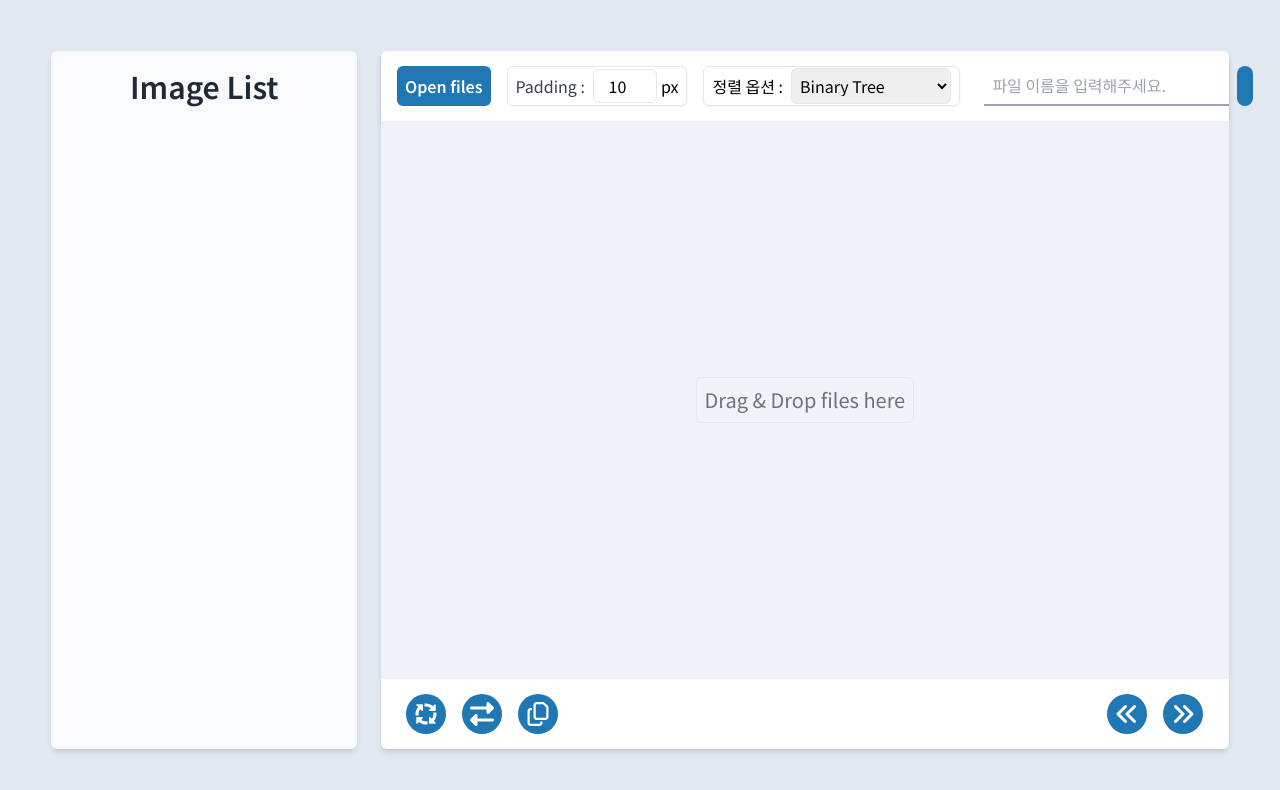
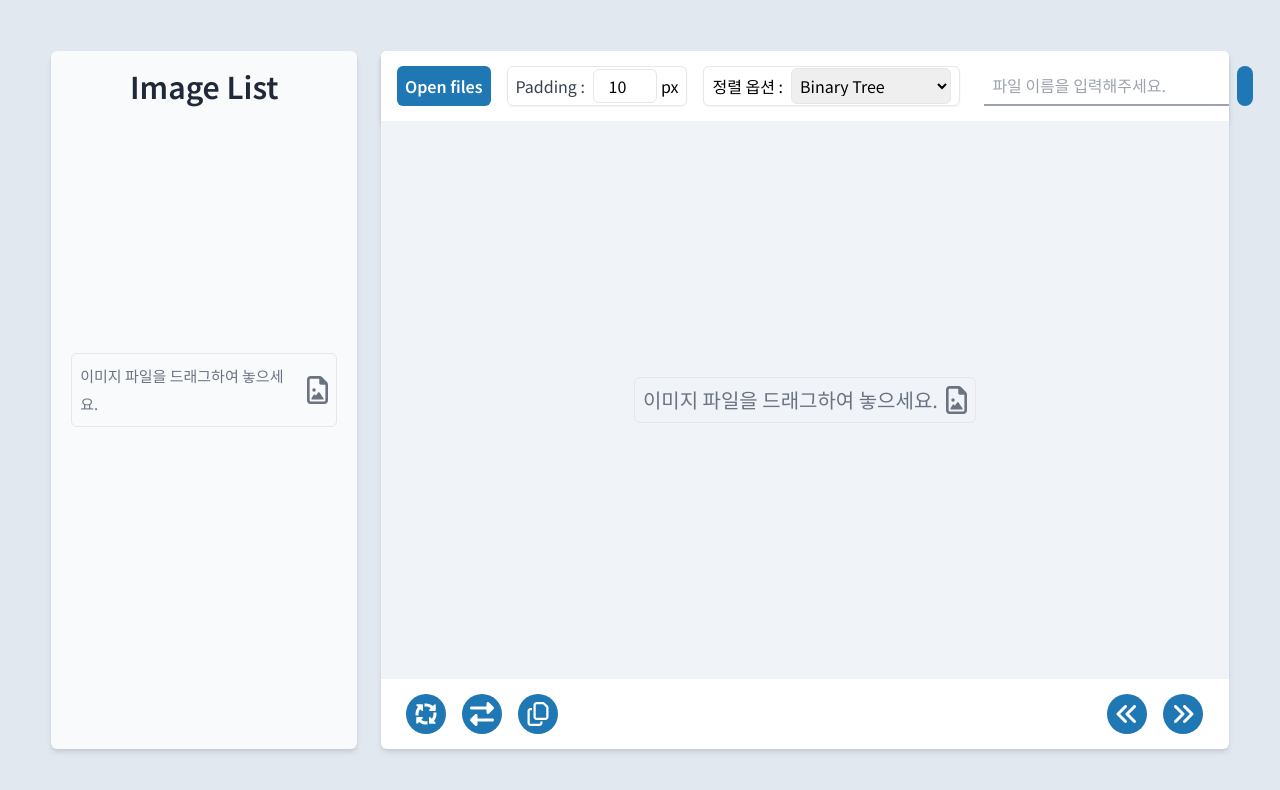
Before and after one commit to seungmin2222/spwriter-client, a React (Vite) app: page / in a window 1280 px wide. Shown: the top 790 px of the page. Built offline with nearby package versions, Linux system fonts and the light colour scheme.

Commit message:
💄 Design: ImageList & SpriteEditor 디자인 수정

```diff
--- a/src/components/Footer.jsx
+++ b/src/components/Footer.jsx
@@ -1,4 +1,5 @@
 import React from 'react';
+
 import rotateIcon from '../assets/images/arrows-spin-solid.svg';
 import inversionIcon from '../assets/images/right-left-solid.svg';
 import cloneIcon from '../assets/images/copy-regular.svg';
--- a/src/components/ImageList.jsx
+++ b/src/components/ImageList.jsx
@@ -2,6 +2,9 @@ import React, { useState, useEffect } from 'react';
 import Modal from './Modal';
 import Toast from './Toast';
 import useFileStore from '../../store';
+import { handleDropFiles } from '../utils/utils';
+
+import fileImageIcon from '../assets/images/file-image-regular.svg';
 
 function ImageList() {
   const [isButtonHovered, setIsButtonHovered] = useState(false);
@@ -9,10 +12,13 @@ function ImageList() {
   const [toast, setToast] = useState(null);
   const [indexToDelete, setIndexToDelete] = useState(null);
   const [isDeleting, setIsDeleting] = useState(false);
+
   const coordinates = useFileStore(state => state.coordinates);
   const setCoordinates = useFileStore(state => state.setCoordinates);
   const selectedFiles = useFileStore(state => state.selectedFiles);
   const setSelectedFiles = useFileStore(state => state.setSelectedFiles);
+  const setFiles = useFileStore(state => state.setFiles);
+  const padding = useFileStore(state => state.padding);
 
   useEffect(() => {
     if (isDeleting && indexToDelete !== null) {
@@ -100,6 +106,16 @@ function ImageList() {
     setSelectedFiles(new Set());
   };
 
+  const handleDrop = event => {
+    event.preventDefault();
+    const droppedFiles = Array.from(event.dataTransfer.files);
+    handleDropFiles(event, setFiles, setCoordinates, coordinates, padding);
+  };
+
+  const handleDragOver = event => {
+    event.preventDefault();
+  };
+
   const renderImageList = (image, index) => {
     const isSelected = selectedFiles.has(image.img);
     const deleteClass =
@@ -163,16 +179,16 @@ function ImageList() {
 
   return (
     <aside
-      className="flex flex-col w-[26%] h-full mr-[2%] bg-[#f9fafb] rounded-md shadow-md"
+      className="flex flex-col w-[26%] h-full mr-[2%] text-gray-700 bg-[#f9fafb] rounded-md shadow-md"
       data-testid="image-list"
+      onDrop={handleDrop}
+      onDragOver={handleDragOver}
     >
       <header className="flex w-full h-[10%] justify-center items-center text-3xl font-semibold text-[#1f2937]">
         Image List
       </header>
       {coordinates.length > 0 && (
-        <div
-          className={`flex w-full h-[5%] items-center mb-3 px-[20px] border-[#e2e8f0] bg-[#f9fafb] transition-opacity duration-500 ${coordinates.length > 0 ? 'animate-fadeIn' : 'animate-fadeOut'}`}
-        >
+        <div className="flex w-full h-[5%] items-center mb-3 px-[20px] border-[#e2e8f0] bg-[#f9fafb] transition-opacity duration-500 animate-fadeIn">
           <div className="flex w-full justify-between">
             <div>
               <button
@@ -197,10 +213,21 @@ function ImageList() {
           </div>
         </div>
       )}
-      <section className="flex flex-col w-full h-[80%] px-[20px] pb-[20px] text-lg font-light space-y-3 overflow-y-auto">
-        {Array.isArray(coordinates)
-          ? coordinates.map((image, index) => renderImageList(image, index))
-          : null}
+      <section
+        className={`flex flex-col w-full h-[80%] px-[20px] pb-[20px] text-lg font-light space-y-3 overflow-y-auto ${
+          coordinates.length > 0 ? '' : 'justify-center'
+        }`}
+      >
+        {coordinates.length > 0 ? (
+          coordinates.map((image, index) => renderImageList(image, index))
+        ) : (
+          <div className="flex w-full justify-center border-[#e2e8f0] bg-[#f9fafb] transition-opacity duration-500">
+            <span className="flex items-center text-[#6b7280] text-[15px] border rounded-md p-2 animate-fadeIn">
+              이미지 파일을 드래그하여 놓으세요.
+              <img src={fileImageIcon} alt="파일 아이콘" className="h-7 ml-2" />
+            </span>
+          </div>
+        )}
       </section>
       {showModal && (
         <Modal
--- a/src/components/Navbar.jsx
+++ b/src/components/Navbar.jsx
@@ -2,6 +2,7 @@ import React, { useState } from 'react';
 import Toast from './Toast';
 import useFileStore from '../../store';
 import { handleFiles, trimImage } from '../utils/utils';
+
 import downloadIcon from '../assets/images/download-solid.svg';
 
 function Navbar() {
--- a/src/components/SpriteEditor.jsx
+++ b/src/components/SpriteEditor.jsx
@@ -1,6 +1,8 @@
 import React, { useEffect, useRef } from 'react';
 import useFileStore from '../../store';
-import { handleFiles } from '../utils/utils';
+import { handleFiles, handleDragOverFiles } from '../utils/utils';
+
+import fileImageIcon from '../assets/images/file-image-regular.svg';
 
 function SpriteEditor() {
   const canvasRef = useRef(null);
@@ -110,10 +112,6 @@ function SpriteEditor() {
     handleFiles(droppedFiles, setFiles, setCoordinates, coordinates, padding);
   };
 
-  const handleDragOver = event => {
-    event.preventDefault();
-  };
-
   useEffect(() => {
     if (canvasRef.current && files.length > 0) {
       requestAnimationFrame(timestamp => drawImages(timestamp, timestamp));
@@ -126,14 +124,15 @@ function SpriteEditor() {
       data-testid="sprite-editor"
       onClick={handleCanvasClick}
       onDrop={handleDrop}
-      onDragOver={handleDragOver}
+      onDragOver={handleDragOverFiles}
       tabIndex={0}
       aria-label="Sprite Editor Canvas"
     >
       {coordinates.length === 0 ? (
         <div className="flex items-center justify-center h-full">
-          <span className="text-[#6b7280] text-xl border rounded-md p-2 animate-fadeIn">
-            Drag & Drop files here
+          <span className="flex text-[#6b7280] text-xl border rounded-md p-2 animate-fadeIn">
+            이미지 파일을 드래그하여 놓으세요.
+            <img src={fileImageIcon} alt="파일 아이콘" className=" h-7 ml-2" />
           </span>
         </div>
       ) : (
--- a/src/utils/utils.jsx
+++ b/src/utils/utils.jsx
@@ -104,3 +104,19 @@ export const handleFiles = (
     reader.readAsDataURL(file);
   });
 };
+
+export const handleDropFiles = (
+  event,
+  setFiles,
+  setCoordinates,
+  coordinates,
+  padding
+) => {
+  event.preventDefault();
+  const droppedFiles = Array.from(event.dataTransfer.files);
+  handleFiles(droppedFiles, setFiles, setCoordinates, coordinates, padding);
+};
+
+export const handleDragOverFiles = event => {
+  event.preventDefault();
+};
```
Also changed, not shown: src/assets/images/file-image-regular.svg (added).
